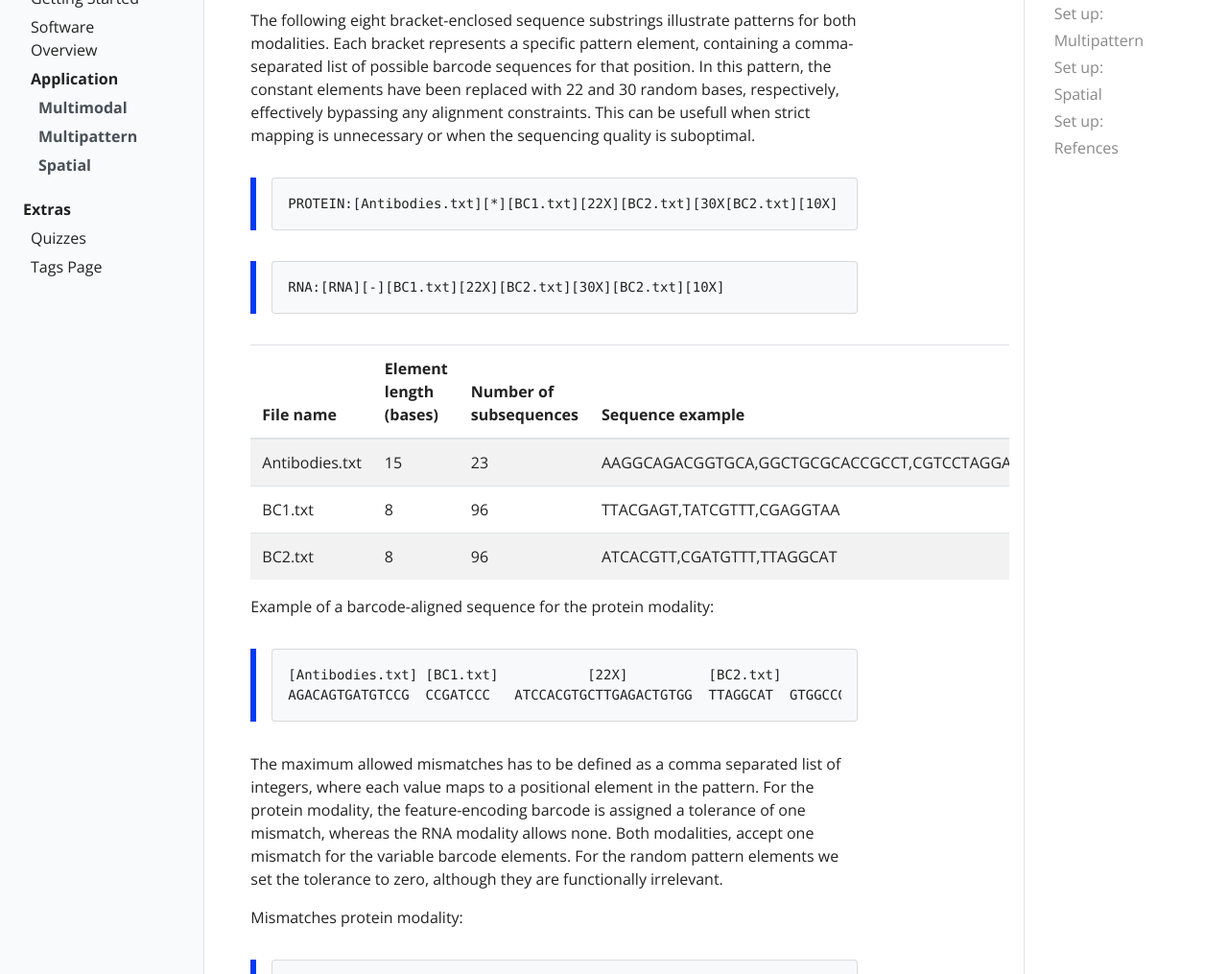
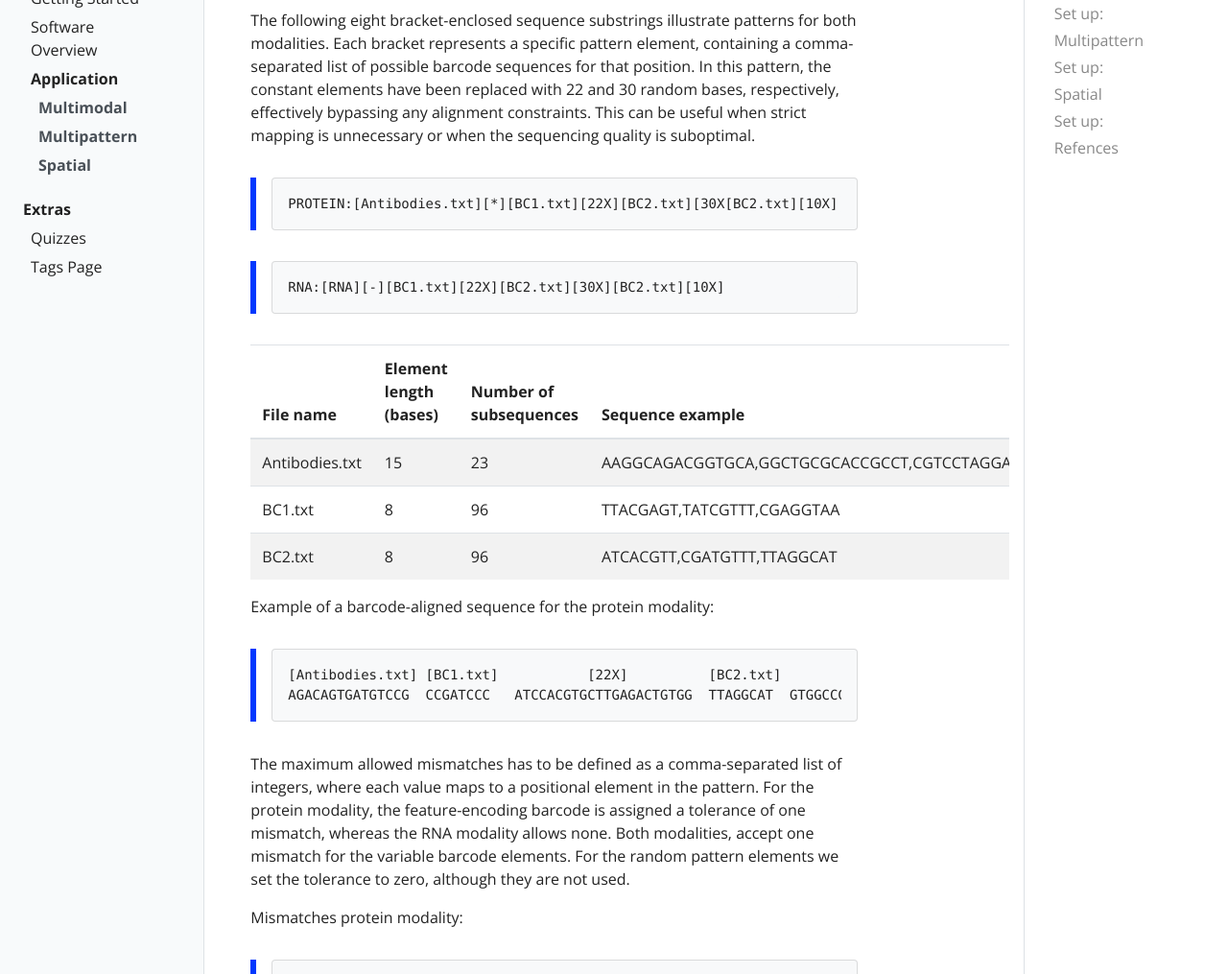
Before and after one commit to tstohn/ESGI.documentation, a Jekyll site: the page built from _docs/application.md, in a window 1280 px wide and 1400 px high, scrolled down 1505 px. Shown: the part 250-1265 px from the top of the window at 96% size. Built offline with Jekyll 4.4.1, drawn with Linux system fonts in a browser that asks for light colours.

Commit message:
spelling

````diff
--- a/_docs/application.md
+++ b/_docs/application.md
@@ -46,7 +46,7 @@ For both modalities, the reverse read contains the remaining six pattern element
 | 3, 5 | Constant pattern element | anchors or linkers
 |  7 |  Random pattern element | Unique Molecule Identifier (UMI)
 
-The following eight bracket-enclosed sequence substrings illustrate patterns for both modalities. Each bracket represents a specific pattern element, containing a comma-separated list of possible barcode sequences for that position. In this pattern, the constant elements have been replaced with 22 and 30 random bases, respectively, effectively bypassing any alignment constraints. This can be usefull when strict mapping is unnecessary
+The following eight bracket-enclosed sequence substrings illustrate patterns for both modalities. Each bracket represents a specific pattern element, containing a comma-separated list of possible barcode sequences for that position. In this pattern, the constant elements have been replaced with 22 and 30 random bases, respectively, effectively bypassing any alignment constraints. This can be useful when strict mapping is unnecessary
 or when the sequencing quality is suboptimal.
 
 >```
@@ -69,7 +69,7 @@ Example of a barcode-aligned sequence for the protein modality:
 >AGACAGTGATGTCCG  CCGATCCC   ATCCACGTGCTTGAGACTGTGG  TTAGGCAT  GTGGCCGATGTTTCGCATCGGCGTACGACT  TAACGCTG  TAAAGGAAGT
 >```
 
-The maximum allowed mismatches has to be defined as a comma separated list of integers, where each value maps to a positional element in the pattern. For the protein modality, the feature-encoding barcode is assigned a tolerance of one mismatch, whereas the RNA modality allows none. Both modalities, accept one mismatch for the variable barcode elements. For the random pattern elements we set the tolerance to zero, although they are functionally irrelevant.
+The maximum allowed mismatches has to be defined as a comma-separated list of integers, where each value maps to a positional element in the pattern. For the protein modality, the feature-encoding barcode is assigned a tolerance of one mismatch, whereas the RNA modality allows none. Both modalities, accept one mismatch for the variable barcode elements. For the random pattern elements we set the tolerance to zero, although they are not used.
 
 Mismatches protein modality:
 >```
````
